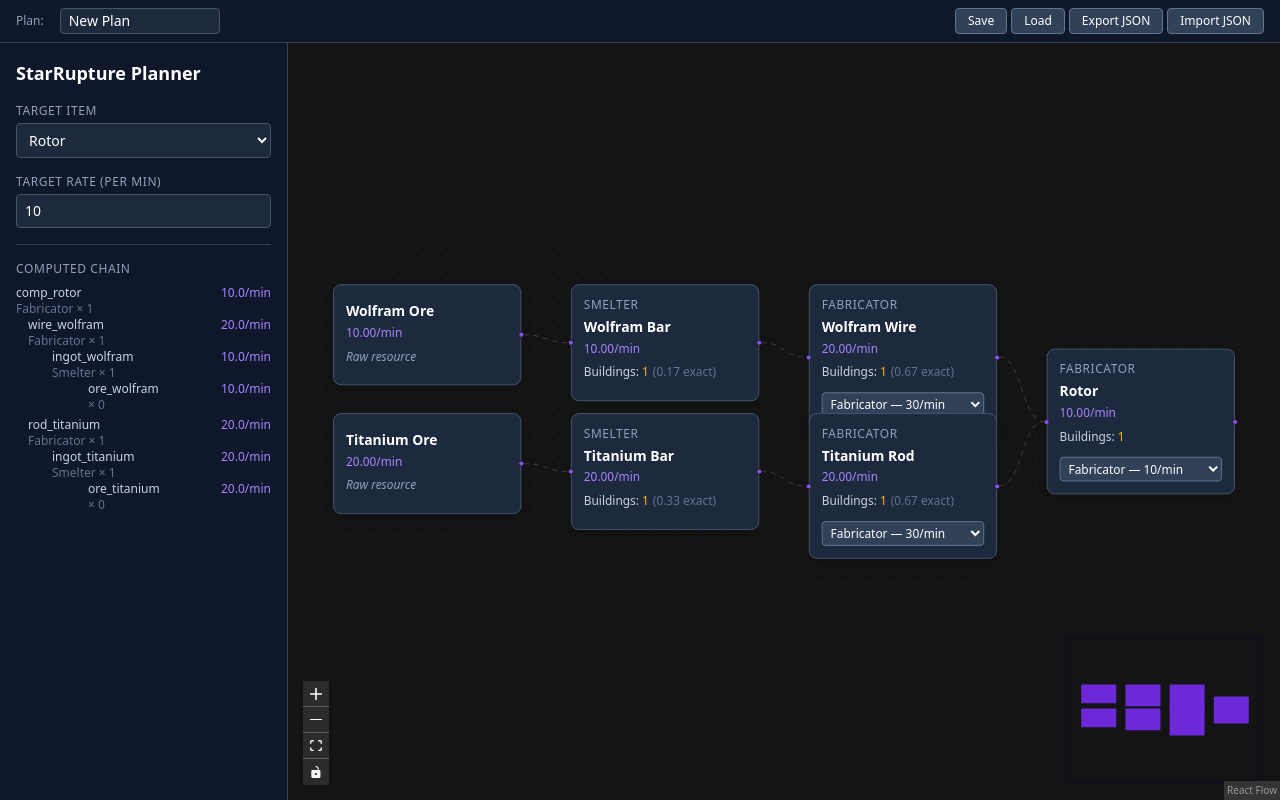
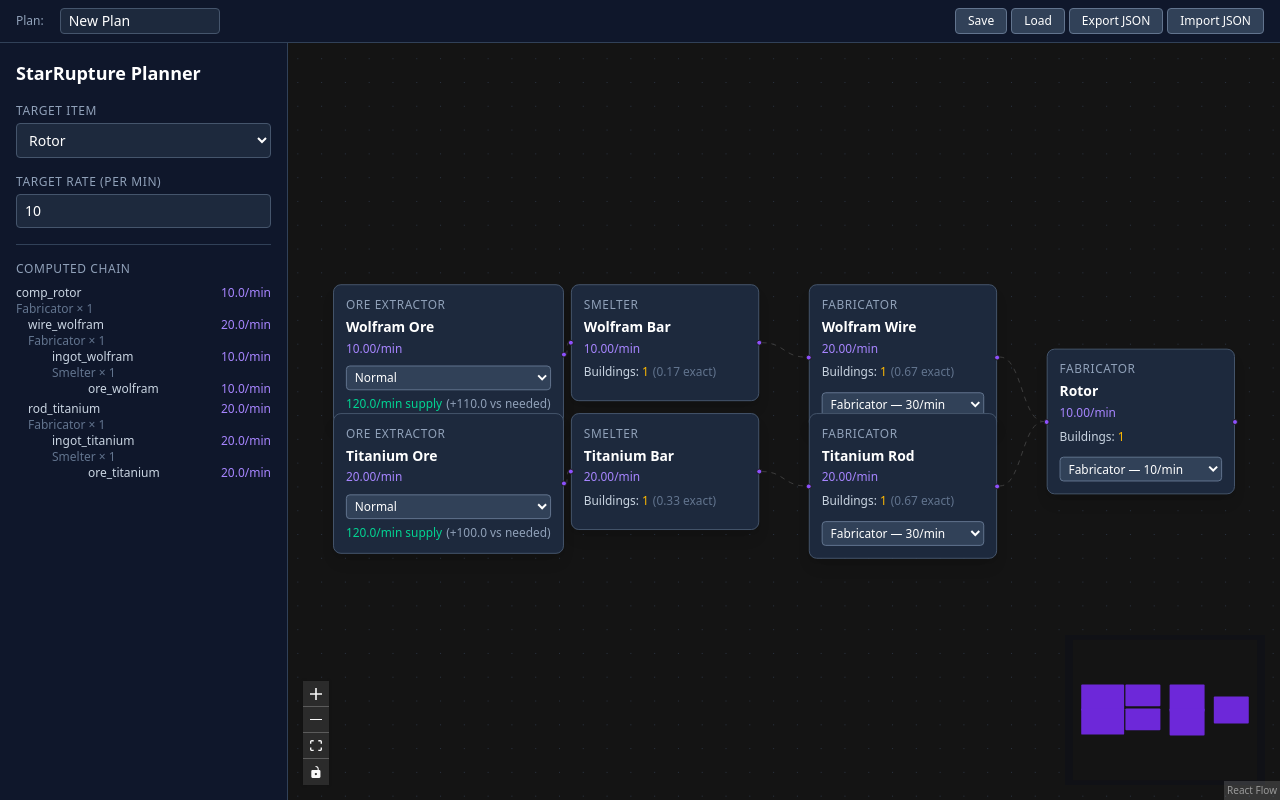
Before and after one commit to joelbyren/star-rupture-planner, a React (Vite) app: page / in a window 1280 px wide. Built offline with nearby package versions, Linux system fonts and the light colour scheme.

Commit message:
Better raw ore

```diff
--- a/src/components/FactoryNode.tsx
+++ b/src/components/FactoryNode.tsx
@@ -4,14 +4,31 @@ import type { FactoryNodeType } from '../store/planStore.ts';
 import { usePlanStore } from '../store/planStore.ts';
 import recipesJson from '../data/recipes.json';
 import itemsJson from '../data/items.json';
-import type { Recipe, Item } from '../engine/types.ts';
+import type { Recipe, Item, ResourcePurity, ExtractorVersion, RawResourceConfig } from '../engine/types.ts';
+import { calcSupplyRate, DEFAULT_RAW_CONFIG } from '../engine/rawResources.ts';
 
 const ALL_RECIPES = recipesJson as Recipe[];
 const ALL_ITEMS = itemsJson as Item[];
 
-export function FactoryNode({ data }: NodeProps<FactoryNodeType>) {
+const PURITY_LABELS: { value: ResourcePurity; label: string }[] = [
+  { value: 'impure', label: 'Impure' },
+  { value: 'normal', label: 'Normal' },
+  { value: 'pure',   label: 'Pure' },
+];
+
+function configToKey(c: Pick<RawResourceConfig, 'purity' | 'extractorVersion'>) {
+  return `${c.purity}-${c.extractorVersion}`;
+}
+function keyToConfig(key: string): RawResourceConfig {
+  const [purity, extractorVersion] = key.split('-') as [ResourcePurity, ExtractorVersion];
+  return { purity, extractorVersion };
+}
+
+export function FactoryNode({ id, data }: NodeProps<FactoryNodeType>) {
   const setActiveRecipe = usePlanStore(s => s.setActiveRecipe);
   const activeRecipes = usePlanStore(s => s.activeRecipes);
+  const rawResourceConfigs = usePlanStore(s => s.rawResourceConfigs);
+  const setRawResourceConfig = usePlanStore(s => s.setRawResourceConfig);
 
   const item = ALL_ITEMS.find(i => i.id === data.itemId);
   const result = data.result;
@@ -20,6 +37,11 @@ export function FactoryNode({ data }: NodeProps<FactoryNodeType>) {
 
   const activeRecipeId = activeRecipes[data.itemId] ?? variantRecipes[0]?.id;
 
+  const rawConfig = result?.isRaw ? (rawResourceConfigs[id] ?? DEFAULT_RAW_CONFIG) : null;
+  const supplyRate = rawConfig ? calcSupplyRate(data.itemId, rawConfig) : null;
+  const needed = result?.ratePerMin ?? 0;
+  const surplus = supplyRate !== null ? supplyRate - needed : null;
+
   return (
     <div className="bg-slate-800 border border-slate-600 rounded-lg p-3 min-w-[190px] shadow-lg">
       {!result?.isRaw && (
@@ -27,9 +49,12 @@ export function FactoryNode({ data }: NodeProps<FactoryNodeType>) {
       )}
 
       <div className="text-xs text-slate-400 mb-1 uppercase tracking-wider">
-        {result?.machine ?? '—'}
+        {result?.machine || '—'}
         {result?.buildingTier && (
           <span className="ml-1 text-violet-400">{result.buildingTier}</span>
+        )}
+        {rawConfig?.extractorVersion === 'V2' && (
+          <span className="ml-1 text-violet-400">V2</span>
         )}
       </div>
 
@@ -49,8 +74,36 @@ export function FactoryNode({ data }: NodeProps<FactoryNodeType>) {
           )}
         </div>
       )}
-      {result?.isRaw && (
-        <div className="text-slate-400 text-xs mb-2 italic">Raw resource</div>
+      {result?.isRaw && rawConfig && (
+        <div className="mt-1 space-y-1">
+          <select
+            value={configToKey(rawConfig)}
+            onChange={e => setRawResourceConfig(id, keyToConfig(e.target.value))}
+            className="w-full bg-slate-700 border border-slate-500 rounded text-xs text-white px-1 py-0.5 cursor-pointer"
+          >
+            <optgroup label="V1">
+              {PURITY_LABELS.map(o => (
+                <option key={`${o.value}-V1`} value={`${o.value}-V1`}>{o.label}</option>
+              ))}
+            </optgroup>
+            {item?.type === 'Resource' && (
+              <optgroup label="V2">
+                {PURITY_LABELS.map(o => (
+                  <option key={`${o.value}-V2`} value={`${o.value}-V2`}>{o.label}</option>
+                ))}
+              </optgroup>
+            )}
+          </select>
+
+          <div className={`text-xs font-medium pt-0.5 ${surplus !== null && surplus >= 0 ? 'text-emerald-400' : 'text-red-400'}`}>
+            {supplyRate?.toFixed(1)}/min supply
+            {surplus !== null && (
+              <span className="text-slate-400 font-normal ml-1">
+                ({surplus >= 0 ? '+' : ''}{surplus.toFixed(1)} vs needed)
+              </span>
+            )}
+          </div>
+        </div>
       )}
 
       {hasVariants && (
--- a/src/components/SidePanel.tsx
+++ b/src/components/SidePanel.tsx
@@ -57,9 +57,11 @@ function ChainSummary({ result, depth }: { result: NodeResult; depth: number })
         <span className="text-slate-300">{result.itemId}</span>
         <span className="text-violet-400">{result.ratePerMin.toFixed(1)}/min</span>
       </div>
-      <div className="text-xs text-slate-500">
-        {result.machine}{result.buildingTier ? ` ${result.buildingTier}` : ''} × {result.buildingCount}
-      </div>
+      {!result.isRaw && (
+        <div className="text-xs text-slate-500">
+          {result.machine}{result.buildingTier ? ` ${result.buildingTier}` : ''} × {result.buildingCount}
+        </div>
+      )}
       {result.inputs.map((child, i) => (
         <ChainSummary key={i} result={child} depth={depth + 1} />
       ))}
--- a/src/engine/calculate.ts
+++ b/src/engine/calculate.ts
@@ -1,5 +1,6 @@
 // Pure calculation engine — no React, Zustand, or UI imports allowed here.
 import type { Recipe, NodeResult } from './types.ts';
+import { machineForResource } from './rawResources.ts';
 
 export interface CalculateOptions {
   /** All available recipes (loaded from src/data/recipes.json) */
@@ -52,7 +53,7 @@ export function calculateFromTarget(
     return {
       recipeId: `raw::${targetItemId}`,
       itemId: targetItemId,
-      machine: '',
+      machine: machineForResource(targetItemId),
       buildingTier: null,
       ratePerMin: targetRatePerMin,
       buildingCount: 0,
--- /dev/null
+++ b/src/engine/rawResources.ts
@@ -0,0 +1,41 @@
+import type { RawResourceConfig } from './types.ts';
+
+/** Extractor machine name per raw resource. */
+const MACHINE_NAMES: Record<string, string> = {
+  gas_helium3: 'Helium Extractor',
+  fluid_crude_oil: 'Oil Pump',
+};
+const DEFAULT_MACHINE = 'Ore Extractor';
+
+export function machineForResource(itemId: string): string {
+  return MACHINE_NAMES[itemId] ?? DEFAULT_MACHINE;
+}
+
+/** Normal-purity, V1-extractor rate for each raw resource (items/min). */
+const BASE_RATES: Record<string, number> = {
+  gas_helium3: 240,
+  ore_titanium: 120,
+  ore_wolfram: 120,
+  ore_calcium: 120,
+  ore_goethite: 120,
+  ore_sulfur: 120,
+  fluid_crude_oil: 120,
+};
+
+const DEFAULT_BASE_RATE = 120;
+
+const PURITY_MULT: Record<string, number> = { impure: 0.5, normal: 1.0, pure: 2.0 };
+const VERSION_MULT: Record<string, number> = { V1: 1.0, V2: 2.0 };
+
+export function baseRateForItem(itemId: string): number {
+  return BASE_RATES[itemId] ?? DEFAULT_BASE_RATE;
+}
+
+export function calcSupplyRate(itemId: string, config: RawResourceConfig): number {
+  return baseRateForItem(itemId) * PURITY_MULT[config.purity] * VERSION_MULT[config.extractorVersion];
+}
+
+export const DEFAULT_RAW_CONFIG: RawResourceConfig = {
+  purity: 'normal',
+  extractorVersion: 'V1',
+};
--- a/src/store/planStore.ts
+++ b/src/store/planStore.ts
@@ -1,7 +1,8 @@
 import { create } from 'zustand';
 import type { Node, Edge } from '@xyflow/react';
-import type { NodeResult } from '../engine/types.ts';
+import type { NodeResult, RawResourceConfig } from '../engine/types.ts';
 import { calculateFromTarget } from '../engine/calculate.ts';
+import { DEFAULT_RAW_CONFIG } from '../engine/rawResources.ts';
 import recipesJson from '../data/recipes.json';
 import type { Recipe } from '../engine/types.ts';
 
@@ -40,9 +41,13 @@ export interface PlanState {
   nodes: FactoryNodeType[];
   edges: Edge[];
 
+  /** Per-node extractor config for raw resource nodes, keyed by node pathId */
+  rawResourceConfigs: Record<string, RawResourceConfig>;
+
   // Actions
   setTarget: (itemId: string, ratePerMin: number) => void;
   setActiveRecipe: (itemId: string, recipeId: string) => void;
+  setRawResourceConfig: (pathId: string, config: Partial<RawResourceConfig>) => void;
   setNodes: (nodes: FactoryNodeType[]) => void;
   setEdges: (edges: Edge[]) => void;
   loadPlan: (snapshot: PlanSnapshot) => void;
@@ -56,6 +61,7 @@ export interface PlanSnapshot {
   planId: string;
   planName: string;
   activeRecipes: Record<string, string>;
+  rawResourceConfigs: Record<string, RawResourceConfig>;
   targetItemId: string;
   targetRatePerMin: number;
   nodes: FactoryNodeType[];
@@ -149,6 +155,7 @@ export const usePlanStore = create<PlanState>((set, get) => ({
   planId: crypto.randomUUID(),
   planName: 'New Plan',
   activeRecipes: {},
+  rawResourceConfigs: {},
   targetItemId: 'comp_rotor',
   targetRatePerMin: 10,
   result: null,
@@ -172,6 +179,11 @@ export const usePlanStore = create<PlanState>((set, get) => ({
     set({ activeRecipes, result, nodes: newNodes, edges });
   },
 
+  setRawResourceConfig(pathId, patch) {
+    const current = get().rawResourceConfigs[pathId] ?? DEFAULT_RAW_CONFIG;
+    set({ rawResourceConfigs: { ...get().rawResourceConfigs, [pathId]: { ...current, ...patch } } });
+  },
+
   setNodes(nodes) { set({ nodes }); },
   setEdges(edges) { set({ edges }); },
 
```
Also changed, not shown: src/engine/types.ts (+8 -0 lines).
